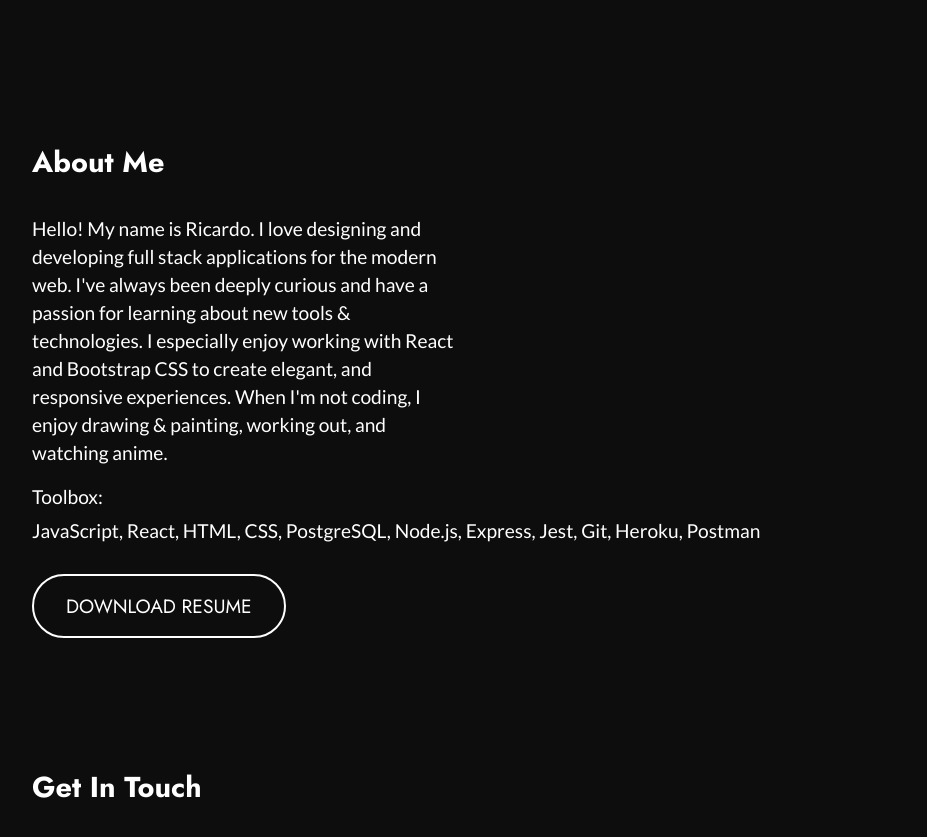
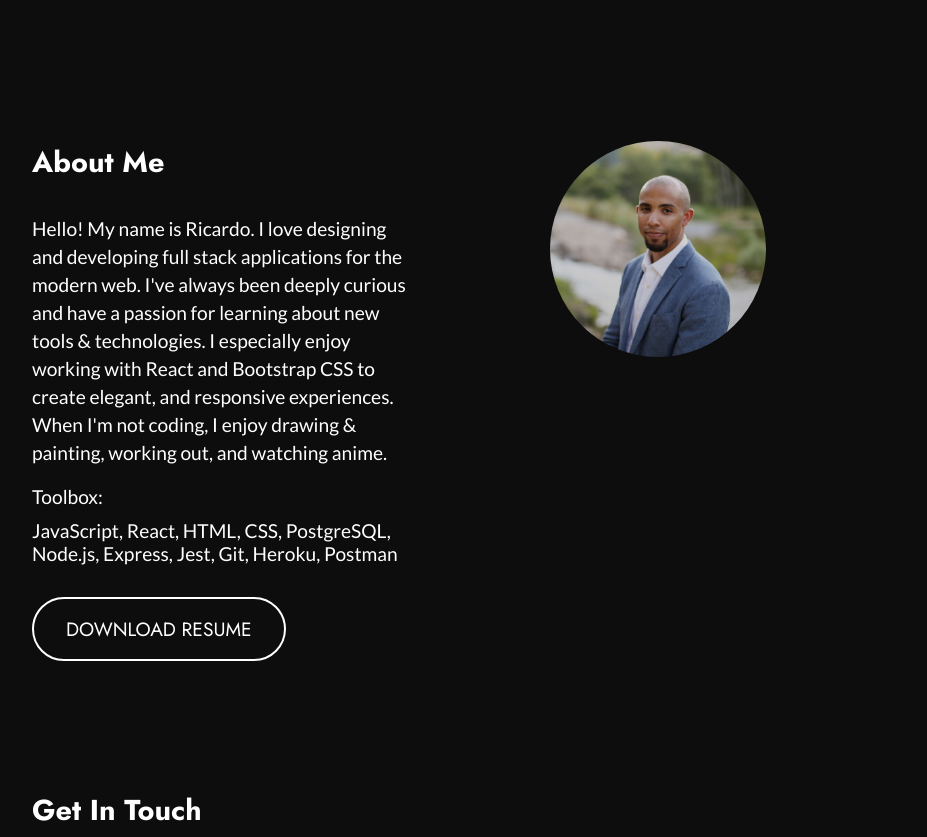
Before and after one commit to rmartinez809/portfolio-site, a website: page index.html in a window 1280 px wide. Shown: the part 1918-2755 px from the top of the page, without its empty margins (176-1103 px from the left). Drawn offline with Linux system fonts and the light colour scheme.

Commit message:
add profile picture to About Me section

```diff
--- a/index.html
+++ b/index.html
@@ -57,6 +57,7 @@
         </div>
         <!--ABOUT ME SECTION-->
         <div id="about-container">
+            <section id="about-desc">
                 <h2>About Me</h2>
                 <p>Hello! My name is Ricardo. I love designing and developing full stack applications for the modern web. I've always been deeply curious and have a passion for learning about new tools & technologies. I especially enjoy working with React and Bootstrap CSS to create elegant, and responsive experiences. When I'm not coding, I enjoy drawing & painting, working out, and watching anime.</p>
                 <p id="tech-p">Toolbox:</p>
@@ -74,6 +75,8 @@
                     <span>Postman</span>
                 </section>
                 <a href="./assets/RicardoMartinez.pdf" class="link-btn" id="download-cv" download="RicardoMartinez-Resume">DOWNLOAD RESUME</a>
+            </section>
+            <img id="about-photo" src="./assets/resume-1-edit.jpg">
         </div>
         <!--CONTACT ME SECTION-->
         <h2 id="contact-header">Get In Touch</h2>
--- a/style.css
+++ b/style.css
@@ -153,6 +153,8 @@ h5 {
 
 .project {
   display: flex;
+  justify-content: space-between;
+  margin-bottom: 5rem;
 }
 
 #projects-container h1 {
@@ -161,11 +163,6 @@ h5 {
 
 #projects-container img {
   border-radius: 5px;
-}
-
-.project {
-  margin-bottom: 5rem;
-  justify-content: space-between;
 }
 
 .project-title {
@@ -185,6 +182,7 @@ h5 {
 /*========== About section ==========*/
 #about-container {
   /* border: 3px green solid; */
+  display: flex;
   height: max-content;
   padding-top: 4rem;
 }
@@ -194,7 +192,7 @@ h5 {
 }
 
 #about-container p {
-  width: 50%;
+  width: 75%;
   margin-bottom: 0.5rem;
 }
 
@@ -203,12 +201,21 @@ h5 {
 }
 
 #tech-used {
+  width: 75%;
   margin-top: 0.5rem;
 }
 
 #about-container a {
   display: block;
   margin-top: 2rem;
+}
+
+#about-photo {
+  height: 25%;
+  width: 25%;
+  border-radius: 50%;
+  margin-right: 15%;
+  opacity: 90%;
 }
 
 /*========== Contact section ==========*/
@@ -339,6 +346,10 @@ footer a {
     width: 100%;
   }
 
+  #tech-used {
+    width: 100%;
+  }
+
   .project {
     flex-direction: column-reverse;
   }
```
Also changed, not shown: assets/resume-1-edit.jpg (added). Lines whose indentation alone changed are shown as unchanged.
